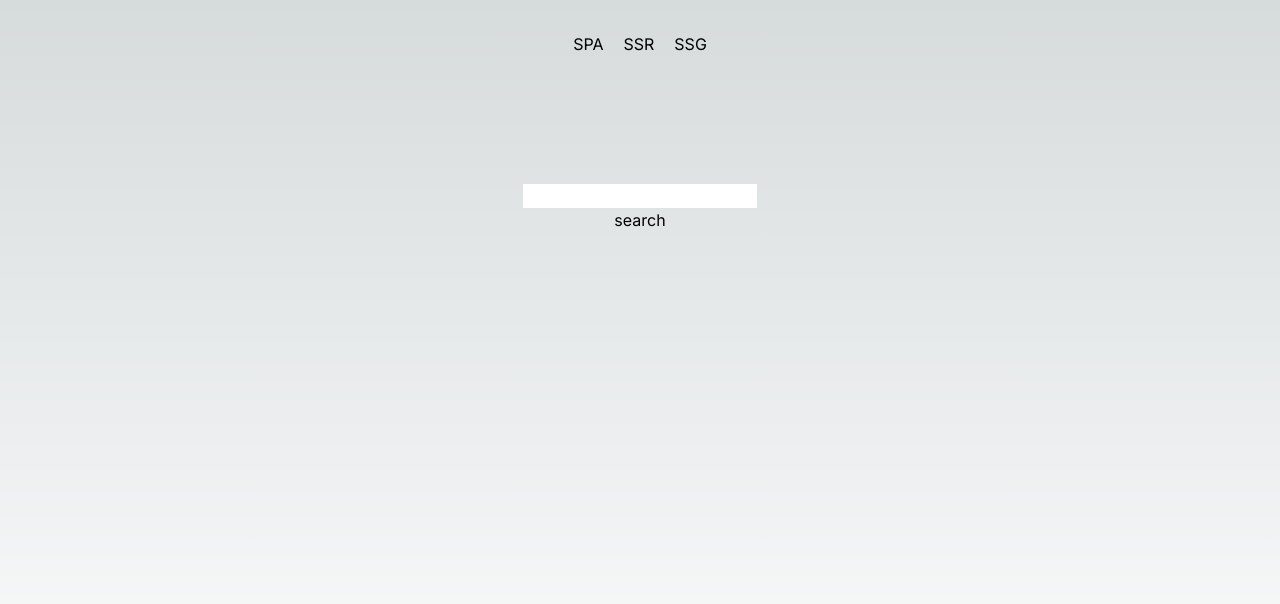
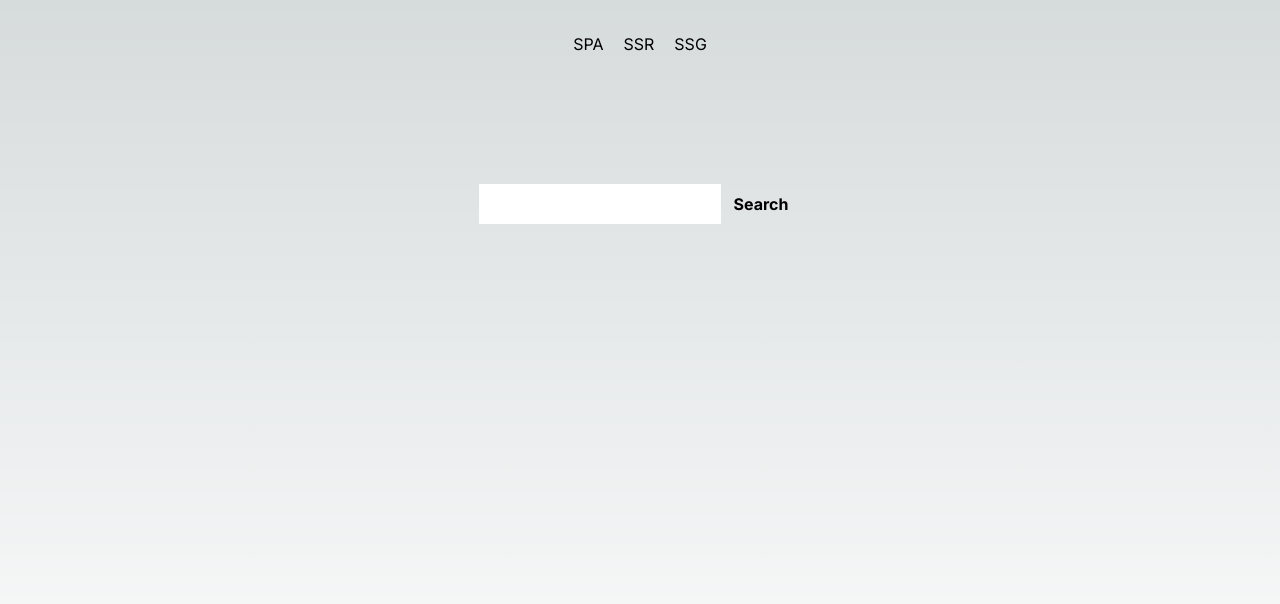
Before and after one commit to pedrompeixoto/movies-web-vitals-lab, a Next.js app: page /spa in a window 1280 px wide. Shown: the top 604 px of the page. Built offline with nearby package versions, Linux system fonts and the light colour scheme.

Commit message:
Add a movie grid in the SPA example and fix movie API requests

```diff
--- a/app/spa/page.tsx
+++ b/app/spa/page.tsx
@@ -1,35 +1,53 @@
 'use client';
 
-import { getMoviesAPISingleton } from "../../movies-api/movies-api"
-import { useEffect, useState } from 'react';
+import { MovieAPIMovie, getMoviesAPISingleton } from "../../movies-api/movies-api"
+import { useState } from 'react';
 
 export default function SPA() {
   const moviesAPI = getMoviesAPISingleton();
 
   const [movieTitleQuery, setMovieTitleQuery] = useState("");
-  const [movie, setMovie] = useState<any>({});
+  const [movies, setMovies] = useState<MovieAPIMovie[]>([]);
 
   // TODO: create a wrapper around fetch that injects the omdb api that should come from a .env file
-  useEffect(() => {
   const getMovies = async () => {
     if (movieTitleQuery) {
       try {
         const moviesRes = await moviesAPI.searchByTitle(movieTitleQuery);
-          setMovie(moviesRes.results[0]);
+        setMovies(moviesRes.results);
       } catch (err) {
         console.log(err);
       }
     }
   };
 
-    getMovies();
-  }, [movieTitleQuery]);
+  return (
+    <div className="flex flex-col items-center p-24 gap-10">
+      <div className="h-10">
+        <input className="h-full w-45 text-slate-950 p-1" type="text"
+          value={movieTitleQuery}
+          onChange={e => setMovieTitleQuery(e.target.value)}
+        />
+        <button className="text-center h-full w-20 font-bold bg-[]" onClick={() => getMovies()}>Search</button>
+      </div>
 
+      <div className="grid grid-cols-4 gap-8 place-content-center">
+        { movies.map(movie => {
+          {/* TODO placeholder when image is missing. Entries without a poster are hidden for now */}
+          if (movie.primaryImage?.url) {
             return (
-    <main className="flex flex-col items-center p-24">
-      <input className="" type="text" value={movieTitleQuery}/>
-      <button onClick={() => setMovieTitleQuery("Oppenheimer")}>search</button>
-      <p className="mt-8">{movie.titleText?.text || ""}</p>
-    </main>
+              <div className="flex flex-col gap-4 items-center" key={movie._id}>
+                <div className="h-60 w-60 overflow-hidden flex justify-center items-center">
+                  <img className="max-h-full max-w-full" src={ movie.primaryImage?.url } alt={movie.titleText.text}/>
+                </div>
+                <span className="text-center">{ movie.titleText.text }</span>
+              </div>
+            )
+          } else {
+            return null;
+          }
+        })}
+      </div>
+    </div>
   );
 }
--- a/movies-api/movies-api.ts
+++ b/movies-api/movies-api.ts
@@ -87,20 +87,27 @@ class MoviesAPI {
 
   async searchByTitle(title: string): Promise<MovieAPIPaginatedRes<MovieAPIMovie>> {
     try {
-      const body = { titleType: "movie" };
-      const response = await this.fetch("/titles/search/title/" + title, { body: JSON.stringify(body) });
+      const params = new URLSearchParams();
+      params.append("titleType", "movie");
+
+      const response = await this.fetch("/titles/search/title/" + title + '?' + params.toString());
       const data = await response.json() as MovieAPIPaginatedRes<MovieAPIMovie>;
+
       return Promise.resolve(data);
     } catch (error) {
+      console.log(error)
       return Promise.reject(new MovieAPIError("Failed to search movies"));
     }
   }
 
   async searchByKeyword(title: string): Promise<MovieAPIPaginatedRes<MovieAPIMovie>> {
     try {
-      const body = { titleType: "movie" };
-      const response = await this.fetch("/titles/search/keyword/" + title, { body: JSON.stringify(body) });
+      const params = new URLSearchParams();
+      params.append("titleType", "movie");
+
+      const response = await this.fetch("/titles/search/keyword/" + title + '?' + params.toString());
       const data = await response.json() as MovieAPIPaginatedRes<MovieAPIMovie>;
+
       return Promise.resolve(data);
     } catch (error) {
       return Promise.reject(new MovieAPIError("Failed to search movies"));
@@ -109,14 +116,17 @@ class MoviesAPI {
 
   async rating(imdbId: string): Promise<MovieAPIRating> {
     try {
+      const params = new URLSearchParams();
+      params.append("titleType", "movie");
+
       const response = await this.fetch("/titles/" + imdbId + "/ratings");
       const data = await response.json() as MovieAPIRating;
+
       return Promise.resolve(data);
     } catch (error) {
       return Promise.reject(new MovieAPIError("Failed to retrieve rating."));
     }
   }
-
 }
 
 let movieAPIInstance: MoviesAPI | null = null
```
Lines whose indentation alone changed are shown as unchanged.
